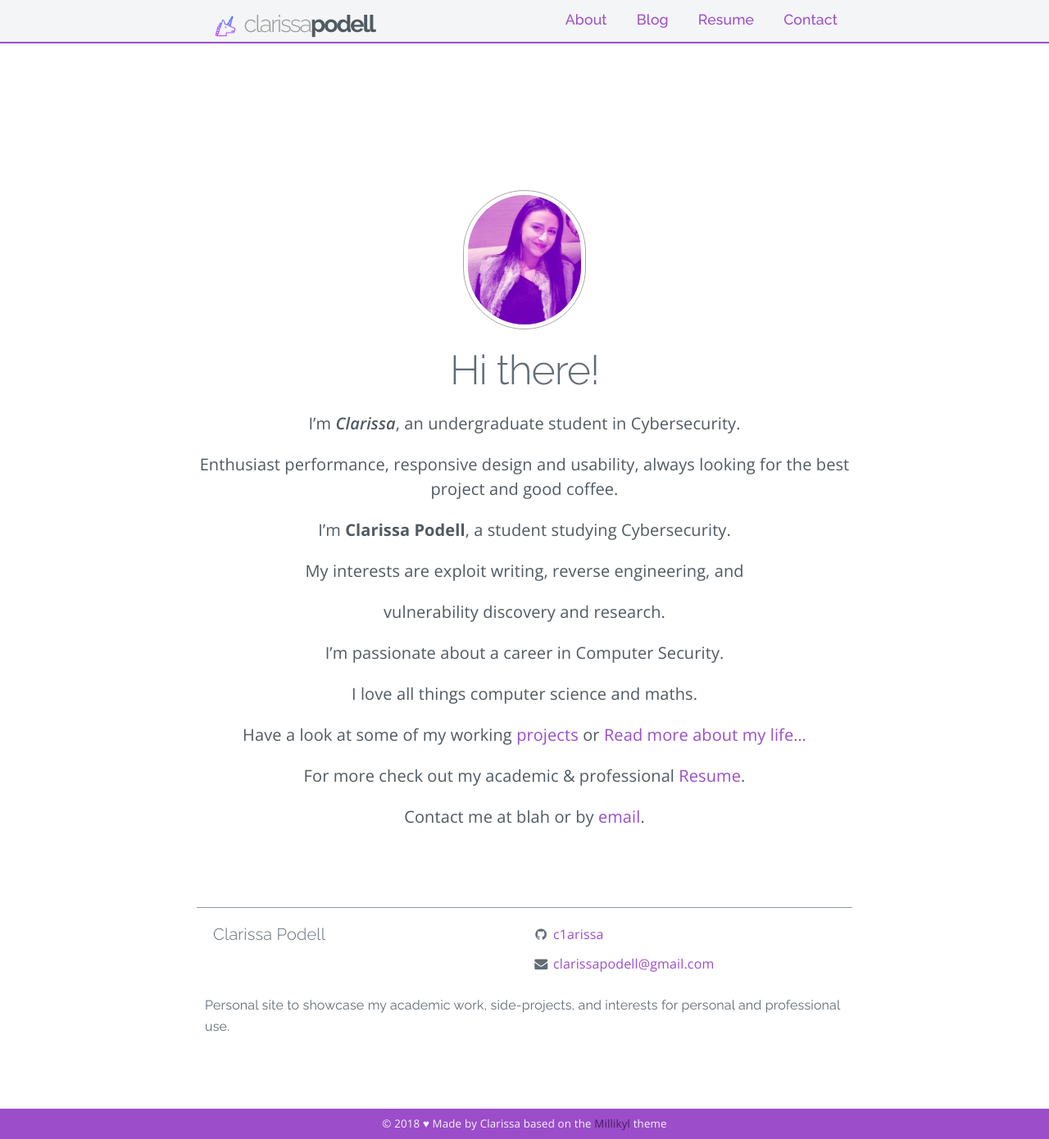
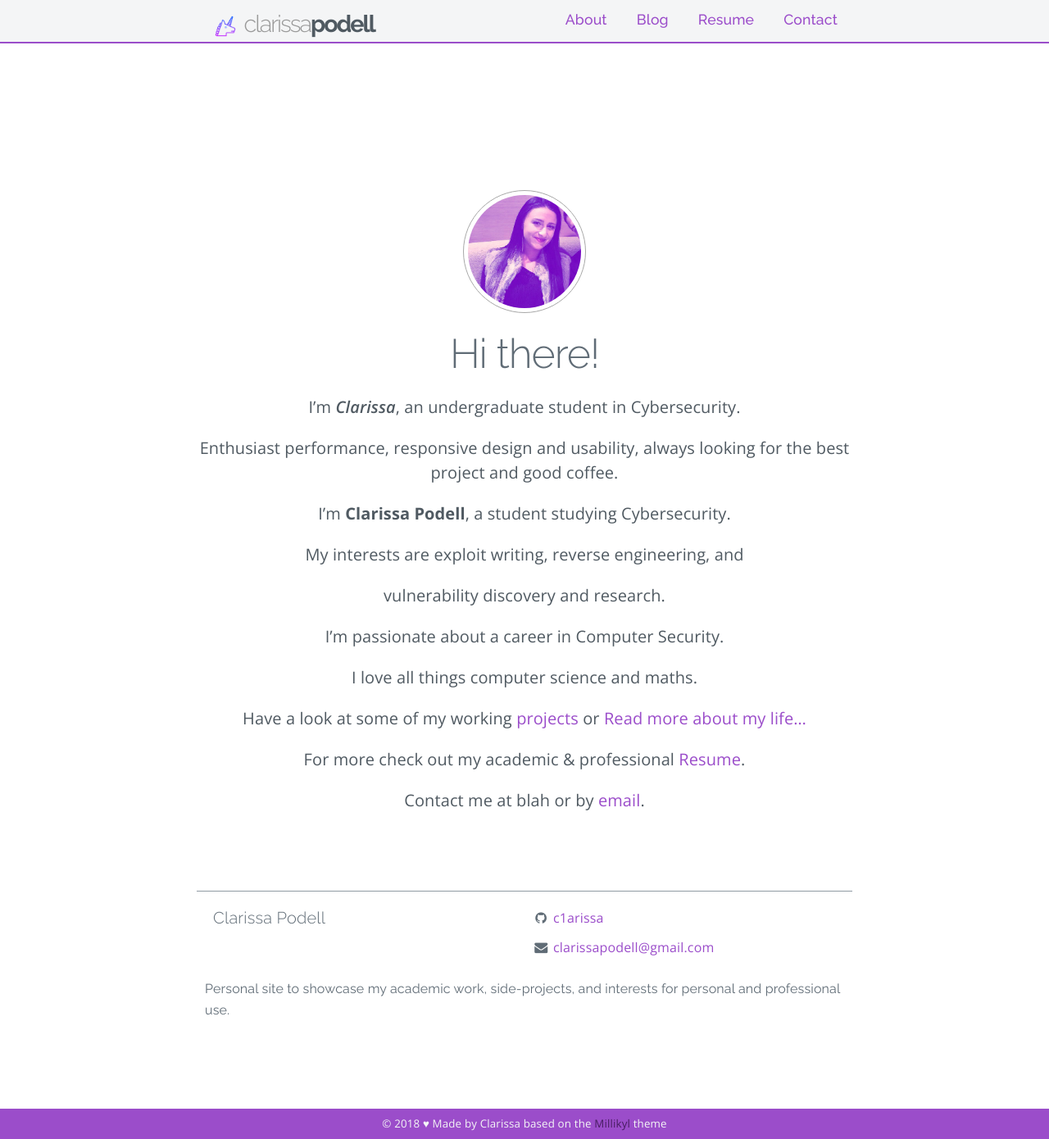
Before and after one commit to c1arissa/c1arissa.github.io, a Jekyll site: the page built from index.md, in a window 1280 px wide and 1390 px high. Shown: the whole window at 82% size. Built offline with Jekyll 4.4.1, drawn with Linux system fonts in a browser that asks for light colours; nearby versions of some CDN libraries; a style sheet for code colours, icons or effects is not loaded.

Commit message:
Update home.html

```diff
--- a/_layouts/home.html
+++ b/_layouts/home.html
@@ -7,7 +7,7 @@
 	<h1 class="post-header"></h1>
 
 	<div class="avatar">
-		<img class="img-circle" src="{{ site.baseurl }}/static/img/purple2.jpg" alt="Responsive image">
+		<img class="img-circle" src="{{ site.baseurl }}/static/img/purple3.jpg" alt="Responsive image">
 	</div>
 
 	<!-- <div class="post-content"> -->
```
